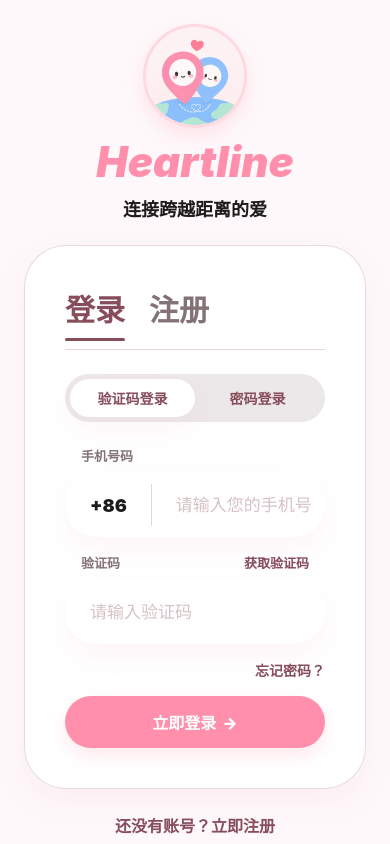
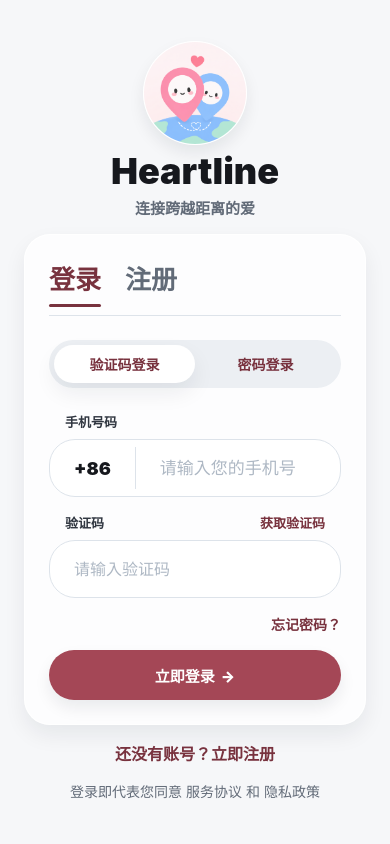
Before and after one commit to 2214331539/CoupleLoc, a React Native app in the folder mobile/: screen / in a window 390 px wide. Built offline with nearby package versions, Linux system fonts and the light colour scheme; no server answers; what expo-task-manager would draw is missing.

Commit message:
修复UI风格

```diff
--- a/mobile/src/components/HeartlineUI.tsx
+++ b/mobile/src/components/HeartlineUI.tsx
@@ -134,9 +134,9 @@ export function EmptyState({ title, body }: { title: string; body: string }) {
 const styles = StyleSheet.create({
   logoWrap: {
     overflow: "hidden",
-    backgroundColor: colors.surfaceWarm,
-    borderWidth: 3,
-    borderColor: colors.primarySoft,
+    backgroundColor: "rgba(255,255,255,0.86)",
+    borderWidth: 1,
+    borderColor: "rgba(255,255,255,0.9)",
     ...shadows.soft
   },
   logoImage: {
@@ -149,21 +149,24 @@ const styles = StyleSheet.create({
     gap: spacing.md
   },
   wordmark: {
-    color: colors.primary,
-    fontSize: 42,
+    color: colors.text,
+    fontSize: 36,
     fontWeight: "900",
-    fontStyle: "italic"
+    letterSpacing: 0
   },
   wordmarkCompact: {
-    fontSize: 28
+    fontSize: 24
   },
   header: {
-    minHeight: 88,
+    minHeight: 82,
     flexDirection: "row",
     alignItems: "center",
-    borderBottomLeftRadius: radius.xl,
-    borderBottomRightRadius: radius.xl,
-    backgroundColor: "rgba(255,255,255,0.94)",
+    borderBottomLeftRadius: radius.lg,
+    borderBottomRightRadius: radius.lg,
+    borderWidth: 1,
+    borderTopWidth: 0,
+    borderColor: "rgba(255,255,255,0.9)",
+    backgroundColor: "rgba(255,255,255,0.78)",
     paddingHorizontal: spacing.lg,
     paddingBottom: spacing.md,
     paddingTop: spacing.md,
@@ -182,31 +185,31 @@ const styles = StyleSheet.create({
     alignItems: "center"
   },
   headerTitle: {
-    color: colors.primary,
-    fontSize: 28,
+    color: colors.text,
+    fontSize: 23,
     fontWeight: "900",
-    fontStyle: "italic"
+    letterSpacing: 0
   },
   headerSubtitle: {
-    color: colors.secondary,
+    color: colors.muted,
     fontSize: 12,
-    fontWeight: "700"
+    fontWeight: "800"
   },
   heart: {
     color: colors.primary,
-    fontSize: 34,
+    fontSize: 26,
     fontWeight: "700"
   },
   card: {
-    borderRadius: radius.xl,
+    borderRadius: radius.lg,
     borderWidth: 1,
-    borderColor: "rgba(214,194,196,0.6)",
-    backgroundColor: "rgba(255,255,255,0.92)",
+    borderColor: "rgba(255,255,255,0.86)",
+    backgroundColor: "rgba(255,255,255,0.74)",
     padding: spacing.lg,
     ...shadows.card
   },
   pillButton: {
-    minHeight: 52,
+    minHeight: 50,
     alignItems: "center",
     justifyContent: "center",
     borderRadius: radius.full,
@@ -215,20 +218,20 @@ const styles = StyleSheet.create({
     ...shadows.soft
   },
   pillSecondary: {
-    backgroundColor: colors.secondarySoft
+    backgroundColor: colors.secondary
   },
   pillGhost: {
     borderWidth: 1,
-    borderColor: colors.outline,
-    backgroundColor: colors.surface
+    borderColor: colors.line,
+    backgroundColor: "rgba(255,255,255,0.82)"
   },
   pillDanger: {
     borderWidth: 1,
     borderColor: colors.dangerSoft,
-    backgroundColor: "#fff7f7"
+    backgroundColor: "rgba(255,255,255,0.82)"
   },
   pillMint: {
-    backgroundColor: colors.tertiarySoft
+    backgroundColor: colors.tertiary
   },
   pressed: {
     transform: [{ scale: 0.98 }],
@@ -236,11 +239,11 @@ const styles = StyleSheet.create({
   },
   pillText: {
     color: colors.surface,
-    fontSize: 16,
+    fontSize: 15,
     fontWeight: "900"
   },
   pillSecondaryText: {
-    color: colors.secondary
+    color: colors.surface
   },
   pillGhostText: {
     color: colors.primaryStrong
@@ -249,11 +252,13 @@ const styles = StyleSheet.create({
     color: colors.danger
   },
   pillMintText: {
-    color: colors.tertiary
+    color: colors.surface
   },
   iconBubble: {
     alignItems: "center",
     justifyContent: "center",
+    borderWidth: 1,
+    borderColor: "rgba(255,255,255,0.85)",
     backgroundColor: colors.primarySoft
   },
   iconSecondary: {
@@ -263,7 +268,7 @@ const styles = StyleSheet.create({
     backgroundColor: colors.tertiarySoft
   },
   iconPlain: {
-    backgroundColor: colors.surfaceContainer
+    backgroundColor: "rgba(255,255,255,0.82)"
   },
   iconDanger: {
     backgroundColor: colors.dangerSoft
@@ -274,7 +279,7 @@ const styles = StyleSheet.create({
     fontWeight: "900"
   },
   fieldLabel: {
-    color: colors.muted,
+    color: colors.textSoft,
     fontSize: 13,
     fontWeight: "800",
     paddingLeft: spacing.md
--- a/mobile/src/screens/AuthScreen.tsx
+++ b/mobile/src/screens/AuthScreen.tsx
@@ -344,20 +344,20 @@ const styles = StyleSheet.create({
     flexGrow: 1,
     justifyContent: "center",
     padding: spacing.lg,
-    gap: spacing.lg
+    gap: spacing.md
   },
   hero: {
     alignItems: "center",
-    gap: spacing.sm
+    gap: spacing.xs
   },
   subtitle: {
-    color: colors.text,
-    fontSize: 18,
-    fontWeight: "600"
+    color: colors.muted,
+    fontSize: 15,
+    fontWeight: "700"
   },
   card: {
     gap: spacing.lg,
-    padding: spacing.xl
+    padding: spacing.lg
   },
   tabs: {
     flexDirection: "row",
@@ -370,7 +370,7 @@ const styles = StyleSheet.create({
   },
   tabText: {
     color: colors.muted,
-    fontSize: 30,
+    fontSize: 26,
     fontWeight: "900"
   },
   tabTextActive: {
@@ -386,8 +386,8 @@ const styles = StyleSheet.create({
     gap: spacing.xs
   },
   forgotTitle: {
-    color: colors.primaryStrong,
-    fontSize: 24,
+    color: colors.text,
+    fontSize: 22,
     fontWeight: "900"
   },
   forgotSubtitle: {
@@ -396,7 +396,7 @@ const styles = StyleSheet.create({
   methodSwitch: {
     flexDirection: "row",
     borderRadius: radius.full,
-    backgroundColor: colors.surfaceContainerHigh,
+    backgroundColor: colors.surfaceContainer,
     padding: 5
   },
   methodButton: {
@@ -437,14 +437,13 @@ const styles = StyleSheet.create({
     fontWeight: "900"
   },
   phoneInputRow: {
-    minHeight: 64,
+    minHeight: 58,
     flexDirection: "row",
     alignItems: "center",
-    borderRadius: radius.xl,
-    backgroundColor: colors.surface,
+    borderRadius: radius.lg,
+    backgroundColor: "rgba(255,255,255,0.88)",
     borderWidth: 1,
-    borderColor: "rgba(255,255,255,0.9)",
-    ...shadows.card
+    borderColor: colors.line
   },
   countryCode: {
     color: colors.text,
@@ -464,15 +463,14 @@ const styles = StyleSheet.create({
     paddingHorizontal: spacing.lg
   },
   input: {
-    minHeight: 64,
-    borderRadius: radius.xl,
-    backgroundColor: colors.surface,
+    minHeight: 58,
+    borderRadius: radius.lg,
+    backgroundColor: "rgba(255,255,255,0.88)",
     color: colors.text,
-    fontSize: 17,
+    fontSize: 16,
     paddingHorizontal: spacing.lg,
     borderWidth: 1,
-    borderColor: "rgba(255,255,255,0.9)",
-    ...shadows.card
+    borderColor: colors.line
   },
   notice: {
     color: colors.primaryStrong,
--- a/mobile/src/screens/CalendarScreen.tsx
+++ b/mobile/src/screens/CalendarScreen.tsx
@@ -357,8 +357,8 @@ const styles = StyleSheet.create({
     justifyContent: "space-between"
   },
   monthTitle: {
-    color: colors.primaryStrong,
-    fontSize: 28,
+    color: colors.text,
+    fontSize: 24,
     fontWeight: "900"
   },
   monthButtons: {
@@ -366,12 +366,14 @@ const styles = StyleSheet.create({
     gap: spacing.sm
   },
   monthButton: {
-    width: 42,
-    height: 42,
+    width: 40,
+    height: 40,
     alignItems: "center",
     justifyContent: "center",
     borderRadius: 21,
-    backgroundColor: colors.surfaceContainer
+    backgroundColor: "rgba(255,255,255,0.82)",
+    borderWidth: 1,
+    borderColor: colors.line
   },
   monthButtonText: {
     color: colors.text,
@@ -393,22 +395,22 @@ const styles = StyleSheet.create({
   },
   dayCell: {
     width: `${100 / 7}%`,
-    minHeight: 52,
+    minHeight: 50,
     alignItems: "center",
     justifyContent: "center",
     gap: 3,
     borderRadius: radius.md
   },
   dayCellSelected: {
-    backgroundColor: colors.primarySoft
+    backgroundColor: colors.primary
   },
   dayText: {
     color: colors.text,
-    fontSize: 18,
+    fontSize: 16,
     fontWeight: "700"
   },
   dayTextSelected: {
-    color: colors.primaryStrong,
+    color: colors.surface,
     fontWeight: "900"
   },
   eventDot: {
@@ -451,7 +453,7 @@ const styles = StyleSheet.create({
   },
   sectionTitle: {
     color: colors.text,
-    fontSize: 28,
+    fontSize: 24,
     fontWeight: "900"
   },
   addButton: {
@@ -462,7 +464,7 @@ const styles = StyleSheet.create({
   },
   selectedDateBox: {
     borderRadius: radius.lg,
-    backgroundColor: colors.surfaceWarm,
+    backgroundColor: colors.surfaceContainer,
     padding: spacing.md
   },
   selectedDateLabel: {
@@ -470,7 +472,7 @@ const styles = StyleSheet.create({
     fontWeight: "800"
   },
   selectedDateText: {
-    color: colors.primaryStrong,
+    color: colors.text,
     fontSize: 18,
     fontWeight: "900",
     marginTop: 3
@@ -482,7 +484,9 @@ const styles = StyleSheet.create({
   },
   timeChip: {
     borderRadius: radius.full,
-    backgroundColor: colors.surfaceContainer,
+    backgroundColor: "rgba(255,255,255,0.82)",
+    borderWidth: 1,
+    borderColor: colors.line,
     paddingHorizontal: spacing.md,
     paddingVertical: spacing.sm
   },
@@ -494,13 +498,15 @@ const styles = StyleSheet.create({
     fontWeight: "900"
   },
   timeTextActive: {
-    color: colors.primaryDark
+    color: colors.surface
   },
   input: {
     minHeight: 52,
     borderRadius: radius.lg,
-    backgroundColor: colors.surfaceContainer,
+    backgroundColor: "rgba(255,255,255,0.88)",
     color: colors.text,
+    borderWidth: 1,
+    borderColor: colors.line,
     paddingHorizontal: spacing.lg
   },
   status: {
@@ -540,7 +546,7 @@ const styles = StyleSheet.create({
   eventBadge: {
     overflow: "hidden",
     borderRadius: radius.full,
-    backgroundColor: colors.primarySoft,
+    backgroundColor: colors.surfaceContainer,
     color: colors.primaryStrong,
     paddingHorizontal: spacing.sm,
     paddingVertical: 3,
--- a/mobile/src/screens/ChatScreen.tsx
+++ b/mobile/src/screens/ChatScreen.tsx
@@ -190,9 +190,9 @@ function MessageBubble({ message, isMine }: { message: ChatMessage; isMine: bool
     <View style={[styles.bubbleWrap, isMine ? styles.mineWrap : styles.partnerWrap]}>
       <View style={[styles.bubble, isMine ? styles.mineBubble : styles.partnerBubble]}>
         {message.message_type === "quick_status" ? (
-          <Text style={styles.quickMeta}>快捷状态</Text>
+          <Text style={[styles.quickMeta, !isMine && styles.partnerQuickMeta]}>快捷状态</Text>
         ) : null}
-        <Text style={styles.messageText}>{message.body}</Text>
+        <Text style={[styles.messageText, isMine && styles.mineMessageText]}>{message.body}</Text>
       </View>
       <Text style={styles.timeText}>
         {new Date(message.created_at).toLocaleTimeString([], { hour: "2-digit", minute: "2-digit" })}
@@ -211,7 +211,7 @@ const styles = StyleSheet.create({
   },
   menu: {
     color: colors.muted,
-    fontSize: 32,
+    fontSize: 24,
     fontWeight: "900"
   },
   messageList: {
@@ -253,18 +253,26 @@ const styles = StyleSheet.create({
   },
   partnerBubble: {
     borderTopLeftRadius: radius.sm,
-    backgroundColor: colors.secondarySoft
+    backgroundColor: "rgba(255,255,255,0.86)",
+    borderWidth: 1,
+    borderColor: colors.line
   },
   quickMeta: {
-    color: colors.primaryDark,
+    color: colors.surface,
     fontSize: 12,
     fontWeight: "900",
     marginBottom: spacing.xs
+  },
+  partnerQuickMeta: {
+    color: colors.primaryStrong
   },
   messageText: {
     color: colors.textSoft,
     fontSize: 17,
     lineHeight: 26
+  },
+  mineMessageText: {
+    color: colors.surface
   },
   timeText: {
     color: colors.muted,
@@ -290,12 +298,15 @@ const styles = StyleSheet.create({
   },
   chevron: {
     color: colors.muted,
-    fontSize: 30
+    fontSize: 24
   },
   composerWrap: {
-    borderTopLeftRadius: radius.xl,
-    borderTopRightRadius: radius.xl,
-    backgroundColor: "rgba(255,255,255,0.95)",
+    borderTopLeftRadius: radius.lg,
+    borderTopRightRadius: radius.lg,
+    borderWidth: 1,
+    borderBottomWidth: 0,
+    borderColor: "rgba(255,255,255,0.9)",
+    backgroundColor: "rgba(255,255,255,0.82)",
     padding: spacing.lg,
     gap: spacing.md
   },
@@ -321,16 +332,18 @@ const styles = StyleSheet.create({
   },
   plusText: {
     color: colors.muted,
-    fontSize: 30
+    fontSize: 24
   },
   input: {
     flex: 1,
-    minHeight: 58,
+    minHeight: 54,
     borderRadius: radius.full,
-    backgroundColor: colors.surfaceContainer,
+    backgroundColor: colors.surface,
     color: colors.text,
     fontSize: 16,
-    paddingHorizontal: spacing.lg
+    paddingHorizontal: spacing.lg,
+    borderWidth: 1,
+    borderColor: colors.line
   },
   sendButton: {
     width: 58,
@@ -341,8 +354,8 @@ const styles = StyleSheet.create({
     backgroundColor: colors.primary
   },
   sendText: {
-    color: colors.primaryDark,
-    fontSize: 28,
+    color: colors.surface,
+    fontSize: 24,
     fontWeight: "900"
   }
 });
--- a/mobile/src/screens/MainScreen.tsx
+++ b/mobile/src/screens/MainScreen.tsx
@@ -102,9 +102,12 @@ const styles = StyleSheet.create({
   tabBar: {
     flexDirection: "row",
     alignItems: "center",
-    borderTopLeftRadius: radius.xl,
-    borderTopRightRadius: radius.xl,
-    backgroundColor: "rgba(255,255,255,0.96)",
+    borderTopLeftRadius: radius.lg,
+    borderTopRightRadius: radius.lg,
+    borderWidth: 1,
+    borderBottomWidth: 0,
+    borderColor: "rgba(255,255,255,0.9)",
+    backgroundColor: "rgba(255,255,255,0.82)",
     paddingHorizontal: spacing.md,
     paddingTop: spacing.sm,
     paddingBottom: spacing.md,
@@ -112,14 +115,14 @@ const styles = StyleSheet.create({
   },
   tabButton: {
     flex: 1,
-    minHeight: 64,
+    minHeight: 60,
     alignItems: "center",
     justifyContent: "center",
-    borderRadius: radius.lg,
+    borderRadius: radius.md,
     gap: 2
   },
   tabButtonActive: {
-    backgroundColor: colors.surfaceWarm
+    backgroundColor: colors.surface
   },
   tabIcon: {
     color: colors.muted,
@@ -128,11 +131,11 @@ const styles = StyleSheet.create({
   },
   tabText: {
     color: colors.muted,
-    fontSize: 11,
+    fontSize: 10,
     fontWeight: "900",
-    letterSpacing: 1
+    letterSpacing: 0
   },
   tabTextActive: {
-    color: colors.primary
+    color: colors.primaryStrong
   }
 });
--- a/mobile/src/theme.ts
+++ b/mobile/src/theme.ts
@@ -1,34 +1,34 @@
 export const colors = {
-  background: "#fef8fa",
+  background: "#f6f7f9",
   surface: "#ffffff",
-  surfaceWarm: "#fff0f3",
-  surfaceCool: "#eef7ff",
-  surfaceContainer: "#f8f2f4",
-  surfaceContainerHigh: "#ece7e9",
-  text: "#1d1b1d",
-  textSoft: "#4a4e69",
-  muted: "#847376",
-  line: "#e7d5d8",
-  outline: "#d6c2c4",
-  primary: "#ff8fab",
-  primaryStrong: "#874d5b",
-  primaryDark: "#6c3644",
-  primarySoft: "#ffd9e0",
-  secondary: "#42617d",
-  secondarySoft: "#cde5ff",
-  tertiary: "#49654c",
-  tertiarySoft: "#cbebca",
-  lavender: "#b9a7dc",
-  danger: "#ba1a1a",
-  dangerSoft: "#ffdad6",
-  shadow: "#f2b8c6"
+  surfaceWarm: "#f2f4f7",
+  surfaceCool: "#eef2f5",
+  surfaceContainer: "#eceff3",
+  surfaceContainerHigh: "#e1e6ec",
+  text: "#16181d",
+  textSoft: "#303640",
+  muted: "#626b78",
+  line: "#dde3ea",
+  outline: "#aeb8c4",
+  primary: "#a44756",
+  primaryStrong: "#78323e",
+  primaryDark: "#4b1f28",
+  primarySoft: "#f3dfe3",
+  secondary: "#2f6370",
+  secondarySoft: "#dcecef",
+  tertiary: "#526c59",
+  tertiarySoft: "#e2ece5",
+  lavender: "#8d83a7",
+  danger: "#b3261e",
+  dangerSoft: "#f8ddda",
+  shadow: "#111827"
 };
 
 export const radius = {
-  sm: 12,
-  md: 20,
-  lg: 28,
-  xl: 42,
+  sm: 10,
+  md: 18,
+  lg: 26,
+  xl: 34,
   full: 999
 };
 
@@ -43,16 +43,16 @@ export const spacing = {
 export const shadows = {
   card: {
     shadowColor: colors.shadow,
-    shadowOffset: { width: 0, height: 12 },
-    shadowOpacity: 0.14,
-    shadowRadius: 28,
-    elevation: 4
+    shadowOffset: { width: 0, height: 10 },
+    shadowOpacity: 0.07,
+    shadowRadius: 22,
+    elevation: 2
   },
   soft: {
-    shadowColor: colors.primary,
+    shadowColor: colors.shadow,
     shadowOffset: { width: 0, height: 8 },
-    shadowOpacity: 0.2,
-    shadowRadius: 18,
-    elevation: 3
+    shadowOpacity: 0.08,
+    shadowRadius: 16,
+    elevation: 2
   }
 };
```
Also changed, not shown: mobile/src/screens/MemoriesScreen.tsx (+14 -12 lines), mobile/src/screens/PairingScreen.tsx (+12 -12 lines), mobile/src/screens/ProfileScreen.tsx (+24 -23 lines), mobile/src/screens/TrackerScreen.tsx (+13 -10 lines), 1 other file (tests, documents, lock files or other folders).
